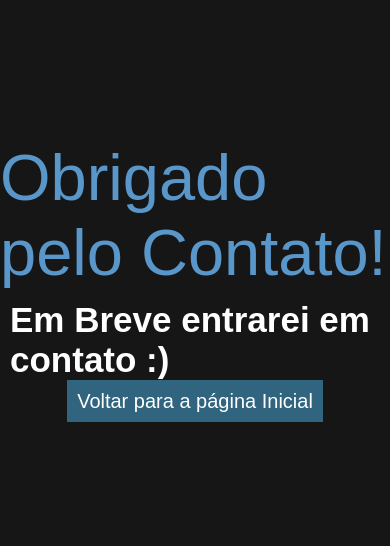
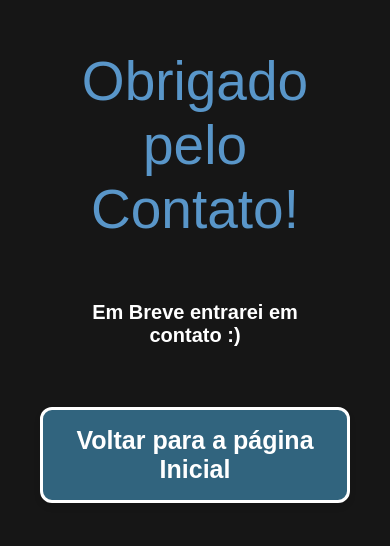
Before and after one commit to bernardoHeckler/bernardoHeckler.github.io, a plain HTML site: page obrigado.html in a window 390 px wide. Shown: the part 146-692 px from the top of the page. Drawn offline with Linux system fonts and the light colour scheme.

Commit message:
Ajuste de responsividade para centralizar os itens que tem no arquivo obrigado, para melhor visualização do usuário assim que ele me manda uma menssagem na opção de Fale Comigo que tem no meu site

```diff
--- a/css/components/obrigado.css
+++ b/css/components/obrigado.css
@@ -1,31 +1,178 @@
-body{
+body {
     background-color: var(--primary-color);
     display: block;
-    justify-items: center;
+    height: 100vh;
+    text-align: center;
+    max-width: 100%;
     align-content: center;
-    height: 100vh;
 }
-.titulo{
+
+.titulo {
     font-size: 65px;
     color: var(--secondary-color);
     transition: all 0.6s;
 }
-.aviso{
+
+.aviso {
+    font-size: 30px;
     color: var(--white);
     padding: 10px;
+    margin: 20px;
 }
-.btnClicar{
-    margin: 10px;
-    list-style: none;
+
+.btnClicar {
+    padding: 12px 24px;
     text-decoration: none;
-    width: 100%;
+    width: auto;
+    display: inline-block;
+    border: 3px solid var(--white);
     background-color: var(--purple);
-    padding: 10px;
     font-size: 20px;
-    transition: all 0.6s;
+    font-weight: bold;
+    color: var(--white);
+    transition: all 0.4s ease;
+    border-radius: 12px;
+    box-shadow: 0 4px 6px rgba(0, 0, 0, 0.1);
+    cursor: pointer;
 }
-.btnClicar:hover{
-    background-color: var(--secondary-color);
-    color: var(--black);
-    border-radius: 16px;
+
+.btnClicar:hover {
+    background-color: var(--white);
+    color: var(--secondary-color);
+    border: 3px solid var(--secondary-color);
+    box-shadow: 0 6px 10px rgba(0, 0, 0, 0.2);
+    transform: scale(1.05);
 }
+
+
+
+@media (max-width: 411px) {
+    .containerMensagem {
+        width: 100%;
+        height: 100%;
+        display: flex;
+        flex-direction: column;
+        justify-content: center;
+        align-items: center;
+        padding: 40px;
+    }
+
+    .titulo {
+        font-size: 45px;
+    }
+
+    .aviso {
+        font-size: 26px;
+        padding: 30px 0;
+    }
+
+    .btnClicar {
+        height: auto;
+        font-size: 25px;
+        margin: 0;
+        padding: 10px;
+    }
+
+}
+
+@media screen and (max-width:672px) {
+    body {
+        display: block;
+        width: 100%;
+        height: 100vh;
+        justify-content: center;
+        align-content: center;
+    }
+
+    .containerMensagem {
+        display: block;
+        width: auto;
+        height: auto;
+        justify-items: center;
+        align-content: center;
+    }
+
+    .titulo {
+        font-size: 45px;
+    }
+
+    .aviso {
+        font-size: 20px;
+        padding: 20px 0;
+    }
+
+    .btnClicar {
+        height: auto;
+        font-size: 25px;
+        margin: 0;
+        padding: 10px;
+    }
+}
+
+@media screen and (max-width:768px) {
+    body {
+        display: block;
+        width: 100%;
+        height: 100vh;
+        justify-content: center;
+        align-content: center;
+    }
+
+    .containerMensagem {
+        display: block;
+        width: auto;
+        height: auto;
+        justify-items: center;
+        align-content: center;
+    }
+
+    .titulo {
+        font-size: 55px;
+    }
+
+    .aviso {
+        font-size: 30px;
+        padding: 20px 0;
+    }
+
+    .btnClicar {
+        height: auto;
+        font-size: 25px;
+        margin: 0;
+        padding: 16px;
+    }
+}
+
+@media (max-width: 1240px) {
+    body {
+        display: block;
+        width: 100%;
+        height: 100vh;
+        justify-content: center;
+        align-content: center;
+    }
+
+    .containerMensagem {
+        display: block;
+        width: auto;
+        height: auto;
+        justify-items: center;
+        align-content: center;
+    }
+
+    .titulo {
+        font-size: 55px;
+    }
+
+    .aviso {
+        font-size: 20px;
+        padding: 40px 0;
+    }
+
+    .btnClicar {
+        height: auto;
+        font-size: 25px;
+        margin: 0;
+        padding: 16px;
+    }
+}
--- a/obrigado.html
+++ b/obrigado.html
@@ -26,9 +26,11 @@
 </head>
 
 <body>
-    <h1 class="titulo">Obrigado pelo Contato!</h1>
-    <h3 class="aviso">Em Breve entrarei em contato :)</h3>
-    <a href="home.html#inicio" class="btnClicar">Voltar para a página Inicial</a>
+    <section class="containerMensagem">
+        <h1 class="titulo">Obrigado pelo Contato!</h1>
+        <h3 class="aviso">Em Breve entrarei em contato :)</h3>
+        <a href="home.html#inicio" class="btnClicar">Voltar para a página Inicial</a>
+    </section>
 </body>
 
 </html>
```
